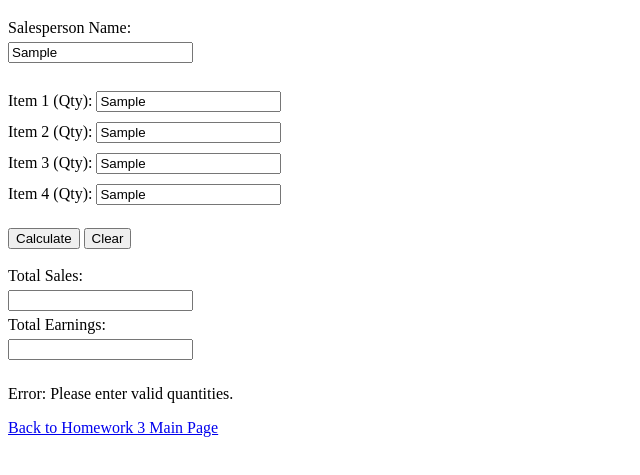
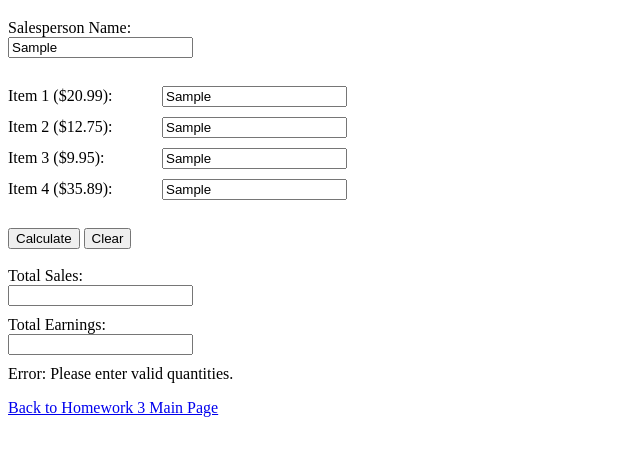
Before and after one commit to VChan9975/VChan9975.github.io, a plain HTML site: page VChanCNIT133hw1/hw3p2.html in a window 1280 px wide. Both pictures are taken after typing "Sample", "Sample", "Sample", "Sample", "Sample" into the empty fields and a click on the button "Calculate". Shown: the part 61-536 px from the top of the page, without its empty margins (0-640 px from the left). Drawn offline with nearby package versions, Linux system fonts and the light colour scheme.

Commit message:
hw3 update

```diff
--- a/VChanCNIT133hw1/hw3p2.html
+++ b/VChanCNIT133hw1/hw3p2.html
@@ -3,79 +3,95 @@
 <head>
     <meta charset="UTF-8">
     <meta name="viewport" content="width=device-width, initial-scale=1.0">
-    <title>Salesperson Commission Calculator</title>
-    <script src="https://code.jquery.com/jquery-3.6.0.min.js"></script>
+    <meta
+      name="description"
+      content="Homework 3 part 2 for JavaScript, jQuery, AJAX course at CCSF"
+    >
+    <title>Part 2 - Salesperson Commission Calculator</title>
+    <style>
+        label {
+            display: inline-block;
+            width: 150px;
+        }
+        input {
+            margin-bottom: 10px;
+        }
+        #totalSales, #totalEarnings {
+            text-align: right;
+        }
+    </style>
+</head>
+<body>
+    <h1>Salesperson Commission Calculator</h1>
+    <form id="salesForm">
+        <label for="salesperson">Salesperson Name:</label><br>
+        <input type="text" id="salesperson"><br><br>
+
+        <label for="item1">Item 1 ($20.99):</label>
+        <input type="text" id="item1" placeholder="Quantity" required><br>
+
+        <label for="item2">Item 2 ($12.75):</label>
+        <input type="text" id="item2" placeholder="Quantity" required><br>
+
+        <label for="item3">Item 3 ($9.95):</label>
+        <input type="text" id="item3" placeholder="Quantity" required><br>
+
+        <label for="item4">Item 4 ($35.89):</label>
+        <input type="text" id="item4" placeholder="Quantity" required><br><br>
+
+        <button type="button" onclick="calculateCommission()">Calculate</button>
+        <button type="button" onclick="clearForm()">Clear</button><br><br>
+
+        <label for="totalSales">Total Sales:</label><br>
+        <input type="text" id="totalSales" readonly><br>
+
+        <label for="totalEarnings">Total Earnings:</label><br>
+        <input type="text" id="totalEarnings" readonly><br>
+    </form>
+
+    <div id="results"></div>
+
     <script>
-        $(function() {
-            // Tooltip for salesperson name
-            $("#salesperson").tooltip({
-                content: "Please make sure that the salesperson's name is spelled correctly"
-            });
-        });
+        function calculateCommission() {
+            // Prices for each item
+            const itemPrices = [20.99, 12.75, 9.95, 35.89];
+            const quantities = [];
 
-        function calculateCommission() {
-            const itemPrices = [20.99, 12.75, 9.95, 35.89];
-            let quantities = [];
-            let totalSales = 0;
-
+            // Get the quantities sold for each item
             for (let i = 1; i <= 4; i++) {
-                let qty = parseInt(document.getElementById("item" + i).value);
-                if (isNaN(qty) || qty < 0) {
+                const qty = document.getElementById("item" + i).value;
+                if (!isValidNumber(qty)) {
                     document.getElementById("results").innerHTML = "Error: Please enter valid quantities.";
                     return;
                 }
-                quantities.push(qty);
-                totalSales += qty * itemPrices[i - 1];
+                quantities.push(parseFloat(qty));
             }
 
-            let commission = (totalSales * 0.09) + 250;
+            // Calculate total sales and commission
+            let totalSales = quantities.reduce((total, qty, index) => total + qty * itemPrices[index], 0);
+            let commission = totalSales * 0.09 + 250;
+
+            // Format the total sales and commission to 2 decimal places
             totalSales = totalSales.toFixed(2);
             commission = commission.toFixed(2);
 
+            // Display the results
             document.getElementById("totalSales").value = totalSales;
             document.getElementById("totalEarnings").value = commission;
+        }
+
+        function isValidNumber(value) {
+            const num = parseFloat(value);
+            return !isNaN(num) && num >= 0;
         }
 
         function clearForm() {
             document.getElementById("salesForm").reset();
             document.getElementById("totalSales").value = '';
             document.getElementById("totalEarnings").value = '';
+            document.getElementById("results").innerHTML = '';
         }
     </script>
-    <style>
-        label, input { margin: 5px 0; }
-        #totalSales, #totalEarnings { text-align: right; }
-    </style>
-</head>
-<body>
-    <h1>Salesperson Commission Calculator</h1>
-    <form id="salesForm">
-        <label for="salesperson">Salesperson Name:</label><br>
-        <input type="text" id="salesperson" title="Please make sure that the salesperson's name is spelled correctly"><br><br>
-
-        <label for="item1">Item 1 (Qty):</label>
-        <input id="item1" min="0"><br>
-
-        <label for="item2">Item 2 (Qty):</label>
-        <input id="item2" min="0"><br>
-
-        <label for="item3">Item 3 (Qty):</label>
-        <input id="item3" min="0"><br>
-
-        <label for="item4">Item 4 (Qty):</label>
-        <input id="item4" min="0"><br><br>
-
-        <button type="button" onclick="calculateCommission()">Calculate</button>
-        <button type="button" onclick="clearForm()">Clear</button><br><br>
-
-        <label>Total Sales:</label><br>
-        <input type="text" id="totalSales" readonly><br>
-
-        <label>Total Earnings:</label><br>
-        <input type="text" id="totalEarnings" readonly><br>
-    </form>
-
-    <div id="results" style="margin-top:20px;"></div>
     <p><a href="hw3.html">Back to Homework 3 Main Page</a></p>
 </body>
 </html>
```
Also changed, not shown: VChanCNIT133hw1/hw3.html (+1 -5 lines), VChanCNIT133hw1/hw3extra.html (+4 -0 lines), VChanCNIT133hw1/hw3p1.html (+50 -46 lines).
